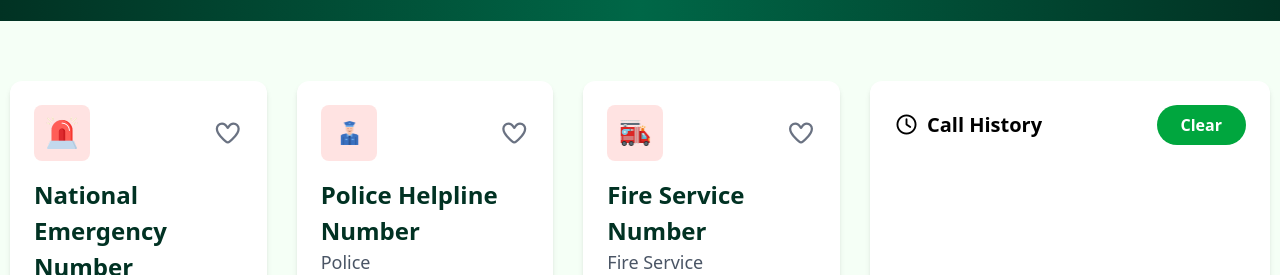
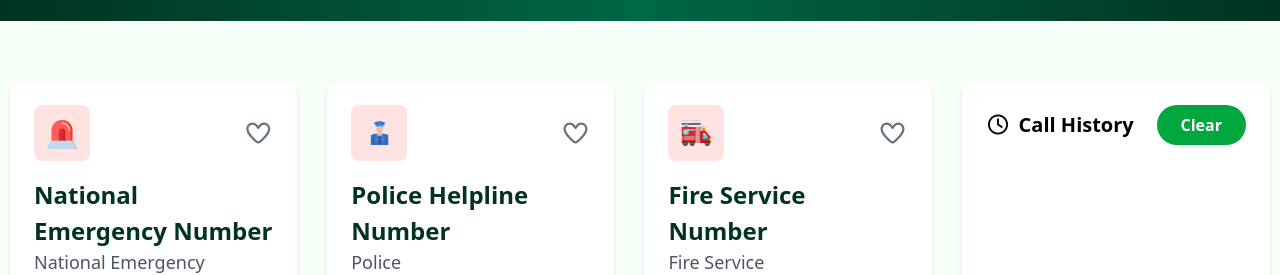
Before and after one commit to iamanowarbd/B12-A5-Emergency-Hotline, a plain HTML site: page index.html in a window 1280 px wide. Shown: the part 305-580 px from the top of the page. Drawn offline with nearby package versions, Linux system fonts and the light colour scheme; a web font is replaced by a local one.

Commit message:
width ratio fixed

```diff
--- a/index.html
+++ b/index.html
@@ -41,7 +41,7 @@
 
             <!-- nav right -->
 
-            <div class="flex flex-col sm:flex-row items-center gap-7    ">
+            <div class="flex flex-col sm:flex-row items-center gap-7">
                 <div class="flex justify-center items-center gap-3 rounded-full bg-[#41ff6b1a] w-[100px] h-[50px]">
                     <h1 class="font-bold">0</h1>
                     <img class="w-7 h-7" src="./assets/heart.png" alt="">
@@ -68,7 +68,7 @@
     <!-- main section  -->
     <main class="max-w-[1800px] mx-auto my-[50px] flex flex-col-reverse md:flex-row gap-[30px] p-[10px]">
         <!-- cards section  -->
-        <div class="cards md:w-2/3 grid grid-cols-1 md:grid-cols-3 gap-[30px]">
+        <div class="cards md:w-3/4 grid grid-cols-1 md:grid-cols-3 gap-[30px]">
             <div class="card flex flex-col bg-white p-6 shadow-md rounded-xl">
                 <div class="flex items-center justify-between mb-4">
                     <div class="w-14 h-14 flex items-center justify-center bg-[#FFE3E2] rounded-lg">
@@ -296,7 +296,7 @@
             </div>
         </div>
         <!-- call history section  -->
-        <div class="md:w-1/3 max-w-[400px] bg-white p-6 rounded-xl shadow-md">
+        <div class="flex flex-col md:w-1/4 bg-white p-6 rounded-xl shadow-md">
             <!-- heading -->
             <div class="flex items-center justify-between">
                 <div class="flex items-center gap-2">
```
